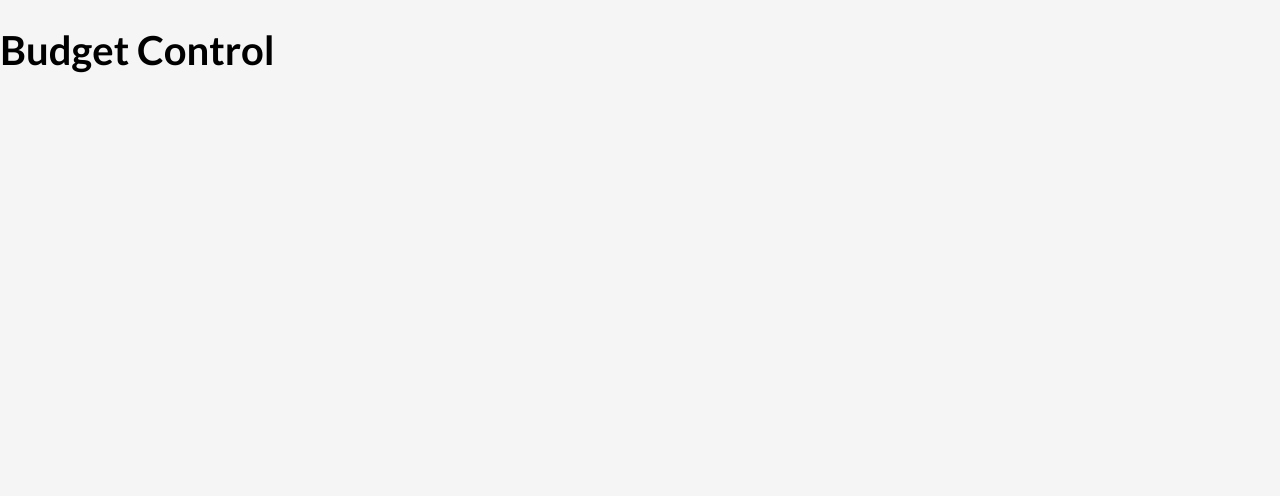
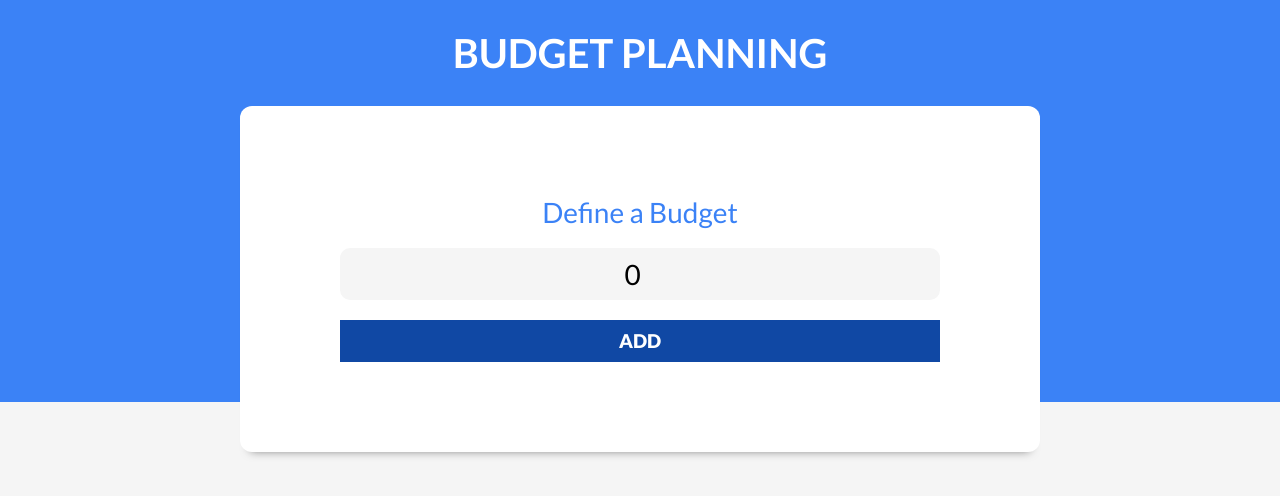
Before and after one commit to Saitorfer/budget-project-react, a React (Vite) app: page / in a window 1280 px wide. Shown: the top 496 px of the page. Built offline with nearby package versions, Linux system fonts and the light colour scheme.

Commit message:
Add the Heade, Message, NewBudget and ControlBudget Components

```diff
--- a/src/App.jsx
+++ b/src/App.jsx
@@ -1,9 +1,21 @@
 import { useState } from 'react'
+import Header from "./components/Header";
 
 function App() {
 
+  const [budget,setBudget] = useState(0);
+  const [isValidBudget,setIsValidBudget]=useState(false);
+
   return (
-    <h1>Budget Control</h1>
+    <div>
+      <Header
+        budget={budget}
+        setBudget={setBudget}
+        isValidBudget={isValidBudget}
+        setIsValidBudget={setIsValidBudget}
+      />
+
+    </div>
   )
 }
 
--- /dev/null
+++ b/src/components/ControlBudget.jsx
@@ -0,0 +1,33 @@
+import React from 'react'
+
+const ControlBudget = ({budget}) => {
+
+    //format to euros
+    const formatBudgetToEuros = (amount) =>{
+        return amount.toLocaleString('en-US',{
+            style: 'currency',
+            currency: 'EUR'
+        })
+    }
+
+  return (
+    <div className="contenedor-presupuesto contenedor sombra dos-columnas">
+      <div>
+        <p>Grafica</p>
+      </div>
+      <div className="contenido-presupuesto">
+            <p>
+                <span>Budget: </span> {formatBudgetToEuros(budget)}
+            </p>
+            <p>
+                <span>Avaible: </span> {formatBudgetToEuros(0)}
+            </p>
+            <p>
+                <span>Spend: </span> {formatBudgetToEuros(0)}
+            </p>
+      </div>
+    </div>
+  )
+}
+
+export default ControlBudget
--- /dev/null
+++ b/src/components/Header.jsx
@@ -0,0 +1,26 @@
+import React from "react";
+import NewBudget from "./NewBudget";
+import ControlBudget from "./ControlBudget";
+const Header = ({ budget, setBudget, isValidBudget, setIsValidBudget }) => {
+
+  return (
+    <header>
+      <h1> Budget planning </h1>
+      {isValidBudget ? (
+        <ControlBudget
+          budget={budget}
+        />
+
+      ) : (
+        <NewBudget
+          budget={budget}
+          setBudget={setBudget}
+          setIsValidBudget={setIsValidBudget}
+        />
+      )}
+    </header>
+  );
+
+};
+
+export default Header;
--- /dev/null
+++ b/src/components/Message.jsx
@@ -0,0 +1,13 @@
+import React from 'react'
+
+const Message = ({children, typeM}) => {
+  return (
+    //there are some type of message (error, message)
+    //USE ` !!!! not ' or "
+    <div className={`alerta ${typeM}` }>
+      {children}
+    </div>
+  )
+}
+
+export default Message
--- /dev/null
+++ b/src/components/NewBudget.jsx
@@ -0,0 +1,49 @@
+import {useState} from "react";
+import Message from "./Message"
+
+const NewBudget = ({ budget, setBudget,setIsValidBudget }) => {
+
+  const [message, setMessage] = useState('');
+
+  //this is the controler of what is enter in the input
+  const handleBudget = (e) => {
+    e.preventDefault();
+
+    //be sure iits not negative
+    if ( Number(budget) < 0) {
+      setMessage("Not a valid budget");
+      setIsValidBudget(false);
+      //break the cycle of this function
+      return;
+    }
+    //if the input is correct set the message to ''
+    setMessage('');
+    setIsValidBudget(true);
+
+
+
+  };
+
+  return (
+    <div className="contenedor-presupuesto contenedor sombra">
+      <form onSubmit={handleBudget} className="formulario">
+        <div className="campo">
+          <label> Define a Budget </label>
+          <input
+            className="nuevo-presupuesto"
+            //just permit to write numbers
+            type="number"
+            placeholder="Add your budget here!"
+            value={budget}
+            //set the buidget and convert it to Number
+            onChange={(e) => setBudget(Number(e.target.value))}
+          />
+        </div>
+        <input type="submit" value="Add" />
+        {message && <Message typeM="error">{message}</Message>}
+      </form>
+    </div>
+  );
+};
+
+export default NewBudget;
```
